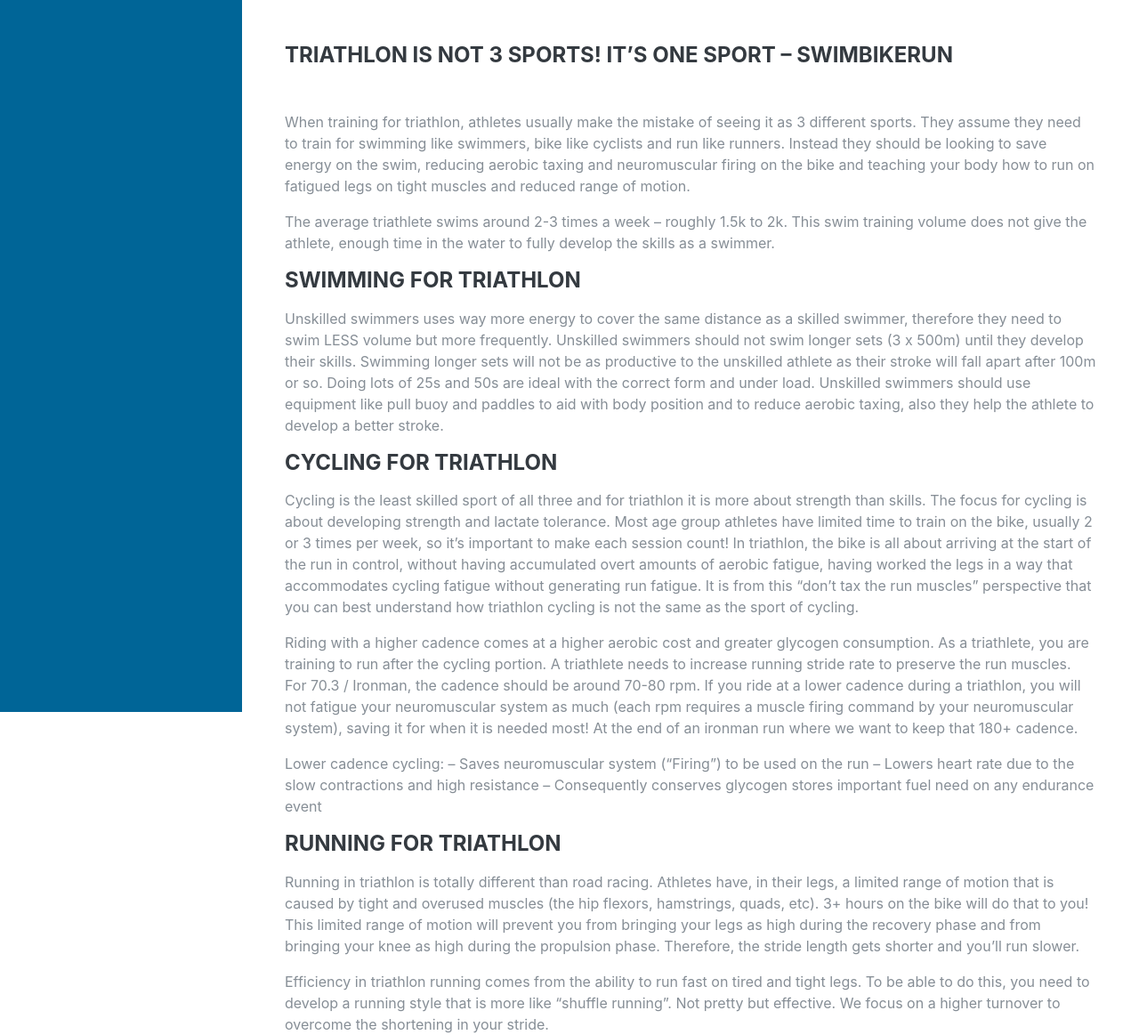
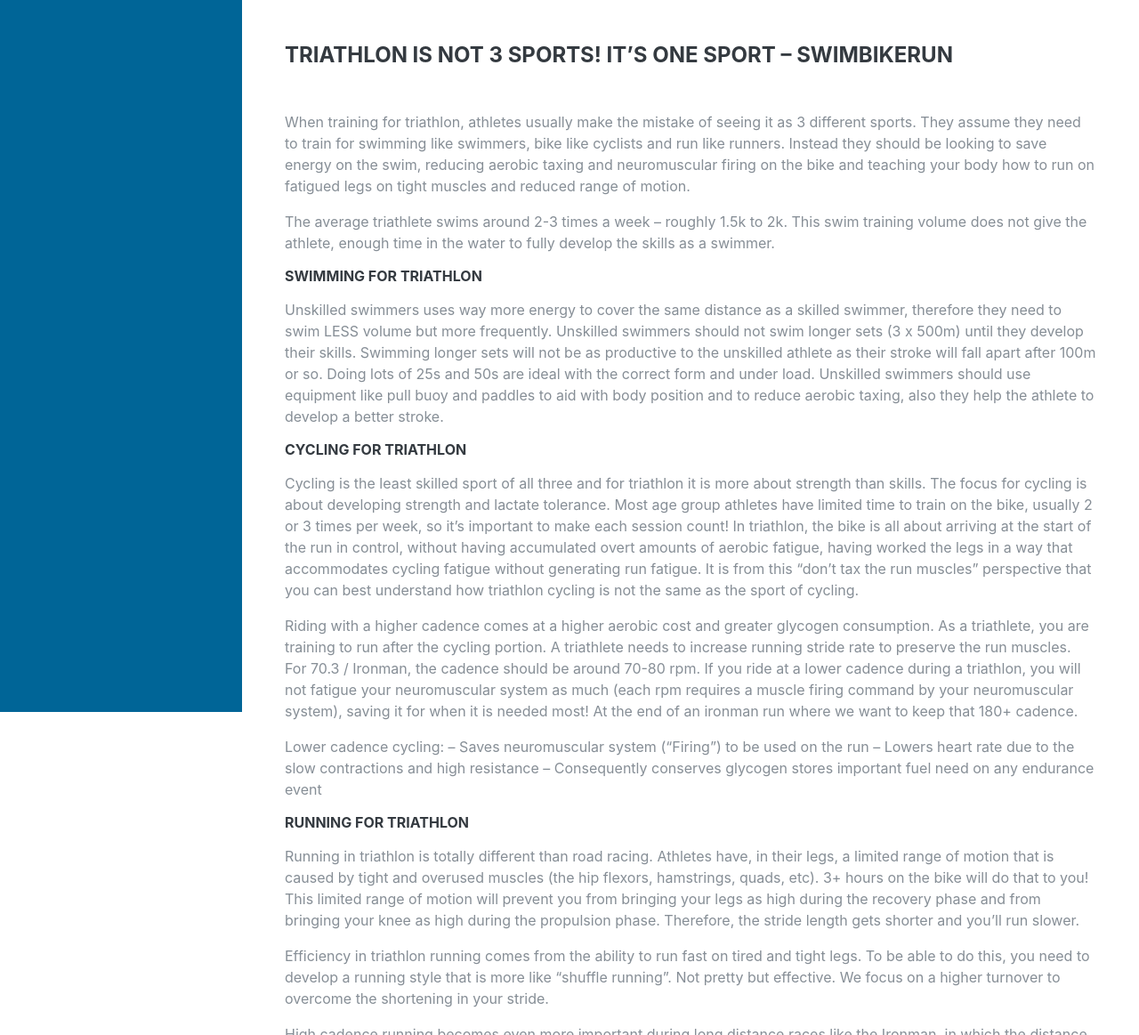
Before and after one commit to paul-kelly-dit/embrace-to-endure, a plain HTML site: page articles/training/swimbikerun.html in a window 1280 px wide. Shown: the top 1163 px of the page at 89% size. Drawn offline with Linux system fonts and the light colour scheme; a web font is replaced by a local one.

Commit message:
more formatting

```diff
--- a/articles/training/swimbikerun.html
+++ b/articles/training/swimbikerun.html
@@ -43,7 +43,7 @@
             <p>The average triathlete swims around 2-3 times a week &ndash; roughly 1.5k to 2k. This swim training
                 volume does not give the athlete, enough time in the water to fully develop the skills as a swimmer.</p>
 
-            <p><h4>Swimming for triathlon</h4></p>
+            <p><h6>Swimming for triathlon</h6></p>
 
             <p> Unskilled swimmers uses way more energy to cover the same distance as a skilled
                 swimmer, therefore they need to swim LESS volume but more frequently. Unskilled swimmers should not swim
@@ -53,7 +53,7 @@
                 paddles to aid with body position and to reduce aerobic taxing, also they help the athlete to develop a
                 better stroke.</p>
 
-            <p><h4>Cycling for triathlon</h4></p>
+            <p><h6>Cycling for triathlon</h6></p>
 
             <p>Cycling is the least skilled sport of all three and for triathlon it is more about strength than skills.
                 The focus for cycling is about developing strength and lactate tolerance. Most age group athletes have
@@ -77,7 +77,7 @@
                 &ndash; Lowers heart rate due to the slow contractions and high resistance &ndash; Consequently
                 conserves glycogen stores important fuel need on any endurance event</p>
 
-            <p><h4>Running for triathlon</h4></p>
+            <p><h6>Running for triathlon</h6></p>
 
             <p>Running in triathlon is totally different than road racing. Athletes have, in their legs, a limited
                 range of motion that is caused by tight and overused muscles (the hip flexors, hamstrings, quads, etc).
```
